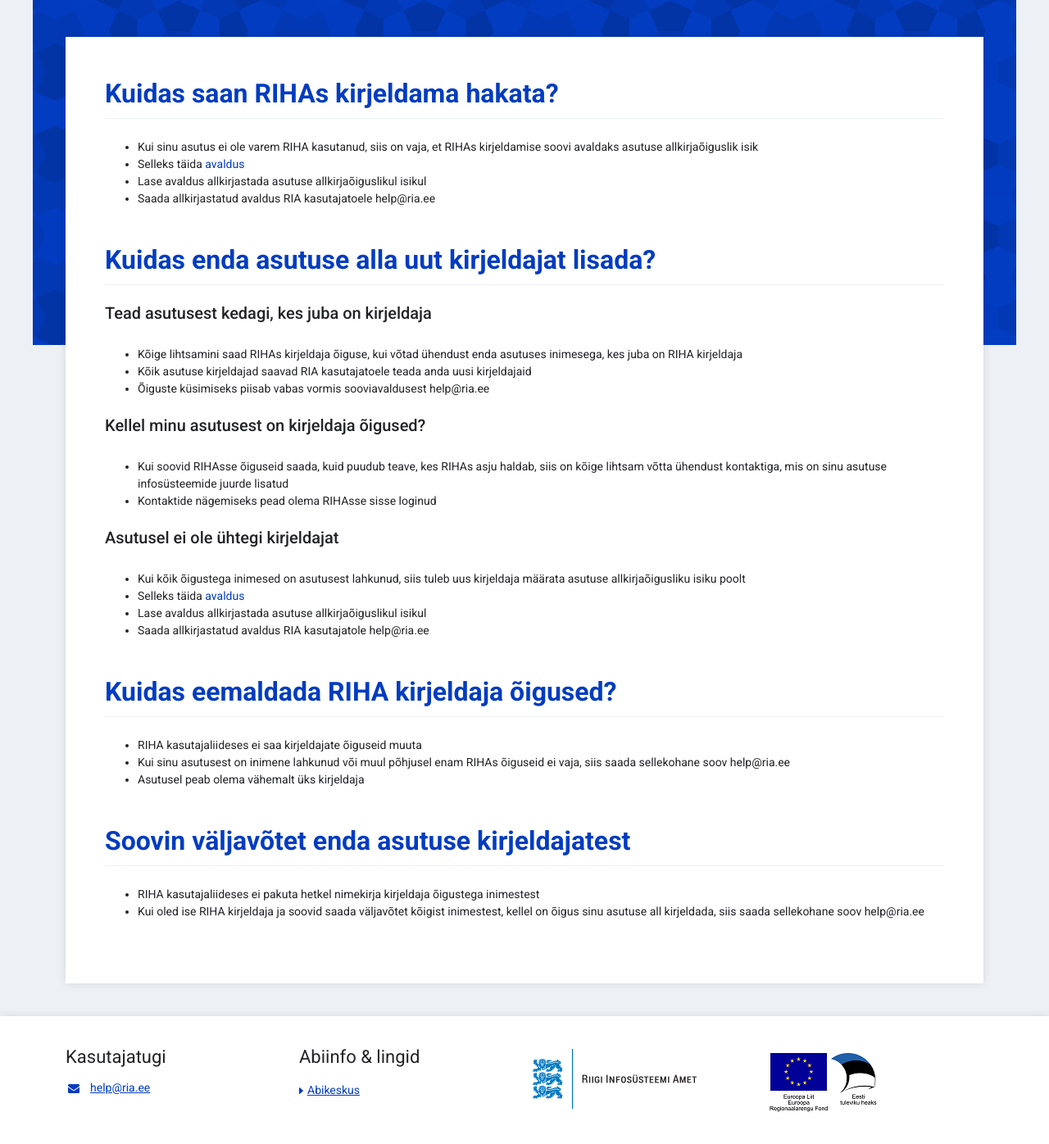
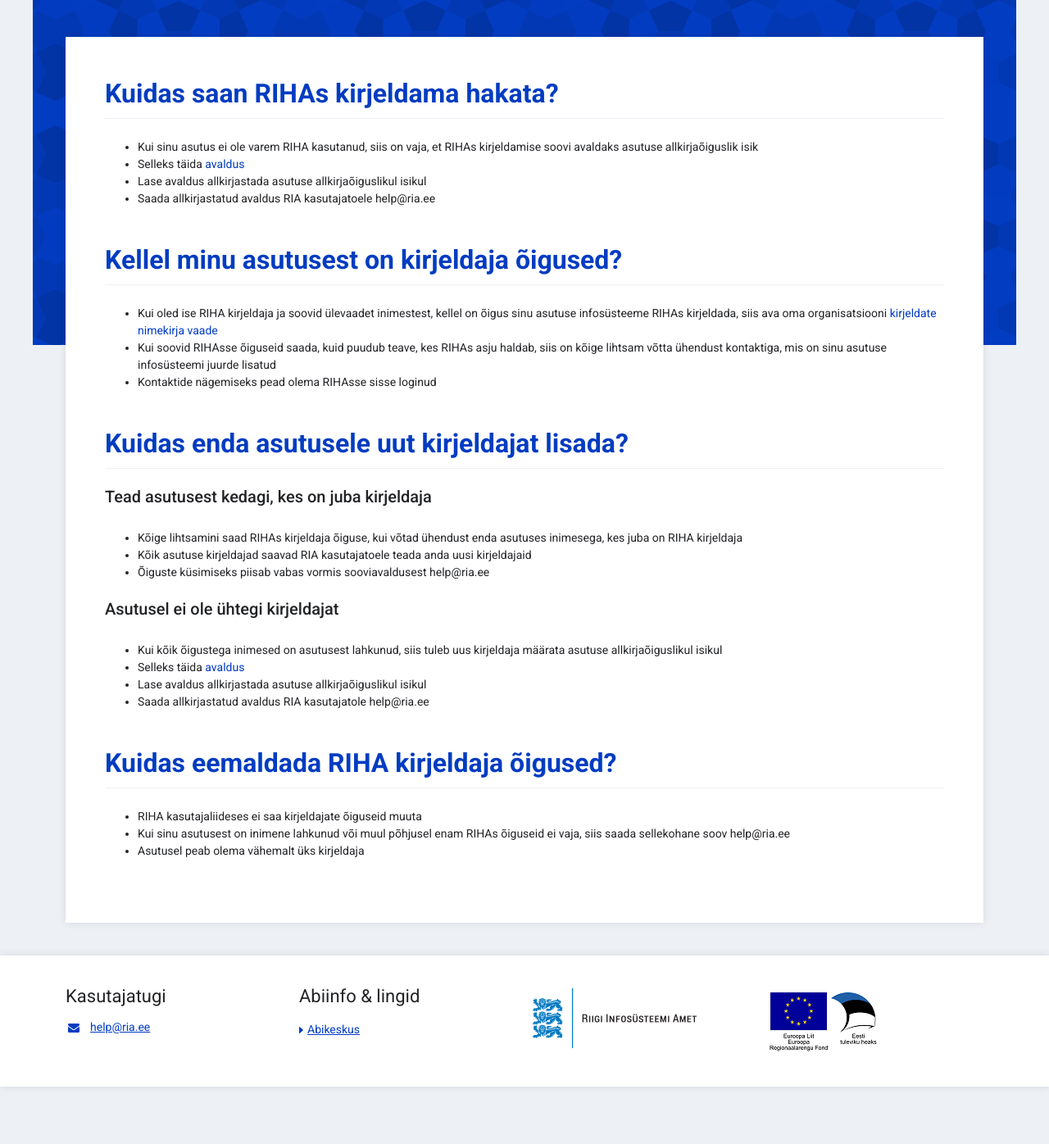
Before and after one commit to e-gov/RIHA-Help, a Jekyll site: the page built from docs/RIHA-oigused-haldamine.md, in a window 1280 px wide and 1400 px high, scrolled down 242 px. Shown: the top 1396 px of the window at 82% size. Built offline with Jekyll 4.4.1, drawn with Linux system fonts in a browser that asks for light colours; after the commit the page ends 1568 px from its top, so only the background shows below that.

Commit message:
Update RIHA-oigused-haldamine.md

```diff
--- a/docs/RIHA-oigused-haldamine.md
+++ b/docs/RIHA-oigused-haldamine.md
@@ -9,19 +9,20 @@ title: RIHA pääsuõiguste haldamine
 - Lase avaldus allkirjastada asutuse allkirjaõiguslikul isikul
 - Saada allkirjastatud avaldus RIA kasutajatoele help@ria.ee
 
-## Kuidas enda asutuse alla uut kirjeldajat lisada?
+## Kellel minu asutusest on kirjeldaja õigused?
+- Kui oled ise RIHA kirjeldaja ja soovid ülevaadet inimestest, kellel on õigus sinu asutuse infosüsteeme RIHAs kirjeldada, siis ava oma organisatsiooni [kirjeldate nimekirja vaade](https://www.riha.ee/Minu/Organisatsioon)
+- Kui soovid RIHAsse õiguseid saada, kuid puudub teave, kes RIHAs asju haldab, siis on kõige lihtsam võtta ühendust kontaktiga, mis on sinu asutuse infosüsteemi juurde lisatud
+- Kontaktide nägemiseks pead olema RIHAsse sisse loginud
 
-### Tead asutusest kedagi, kes juba on kirjeldaja
+## Kuidas enda asutusele uut kirjeldajat lisada?
+
+### Tead asutusest kedagi, kes on juba kirjeldaja
 - Kõige lihtsamini saad RIHAs kirjeldaja õiguse, kui võtad ühendust enda asutuses inimesega, kes juba on RIHA kirjeldaja
 - Kõik asutuse kirjeldajad saavad RIA kasutajatoele teada anda uusi kirjeldajaid
 - Õiguste küsimiseks piisab vabas vormis sooviavaldusest help@ria.ee
 
-### Kellel minu asutusest on kirjeldaja õigused?
-- Kui soovid RIHAsse õiguseid saada, kuid puudub teave, kes RIHAs asju haldab, siis on kõige lihtsam võtta ühendust kontaktiga, mis on sinu asutuse infosüsteemide juurde lisatud
-- Kontaktide nägemiseks pead olema RIHAsse sisse loginud
-
 ### Asutusel ei ole ühtegi kirjeldajat
-- Kui kõik õigustega inimesed on asutusest lahkunud, siis tuleb uus kirjeldaja määrata asutuse allkirjaõigusliku isiku poolt
+- Kui kõik õigustega inimesed on asutusest lahkunud, siis tuleb uus kirjeldaja määrata asutuse allkirjaõiguslikul isikul
 - Selleks täida [avaldus](/Taotlus RIHA kirjeldaja määramiseks.pdf){:target="_blank"}
 - Lase avaldus allkirjastada asutuse allkirjaõiguslikul isikul
 - Saada allkirjastatud avaldus RIA kasutajatole help@ria.ee
@@ -30,7 +31,3 @@ title: RIHA pääsuõiguste haldamine
 - RIHA kasutajaliideses ei saa kirjeldajate õiguseid muuta
 - Kui sinu asutusest on inimene lahkunud või muul põhjusel enam RIHAs õiguseid ei vaja, siis saada sellekohane soov help@ria.ee
 - Asutusel peab olema vähemalt üks kirjeldaja
-
-## Soovin väljavõtet enda asutuse kirjeldajatest
-- RIHA kasutajaliideses ei pakuta hetkel nimekirja kirjeldaja õigustega inimestest
-- Kui oled ise RIHA kirjeldaja ja soovid saada väljavõtet kõigist inimestest, kellel on õigus sinu asutuse all kirjeldada, siis saada sellekohane soov help@ria.ee
```
